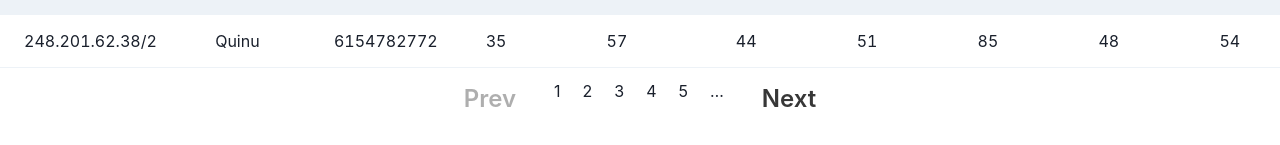
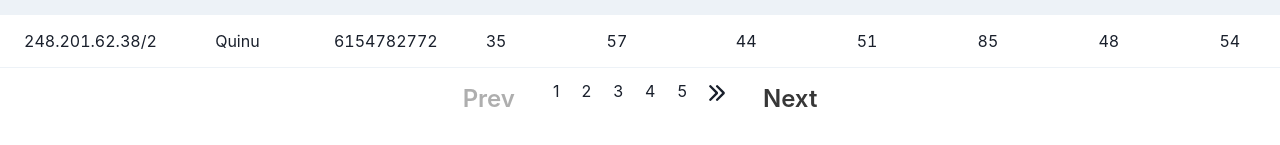
Before and after one commit to leo-it/Challenge-front-table, a React (Create React App) app: page / in a window 1280 px wide. Shown: the part 401-546 px from the top of the page. Built offline with nearby package versions, Linux system fonts and the light colour scheme.

Commit message:
agregue icono de flecha a paginacion

```diff
--- a/src/components/pagination/UsePagination.js
+++ b/src/components/pagination/UsePagination.js
@@ -1,4 +1,5 @@
 import React, { useState } from "react";
+import { ArrowRightIcon, ArrowLeftIcon } from "@chakra-ui/icons";
 
 function UsePagination(axiosData, list) {
   const [currentPage, setcurrentPage] = useState(axiosData.page);
@@ -53,11 +54,19 @@ function UsePagination(axiosData, list) {
   //maxPageNumberLimit va cambiando de 5 en 5, y pages.length es el total de paginas
   let pageIncrementBtn = null;
   if (pages.length > maxPageNumberLimit) {
-    pageIncrementBtn = <li onClick={handleNextbtn}> &hellip; </li>;
+    pageIncrementBtn = (
+      <li onClick={handleNextbtn}>
+        <ArrowRightIcon />
+      </li>
+    );
   }
   let pageDecrementBtn = null;
   if (minPageNumberLimit >= 1) {
-    pageDecrementBtn = <li onClick={handlePrevbtn}> &hellip; </li>;
+    pageDecrementBtn = (
+      <li onClick={handlePrevbtn}>
+        <ArrowLeftIcon />{" "}
+      </li>
+    );
   }
 
   return {
```
